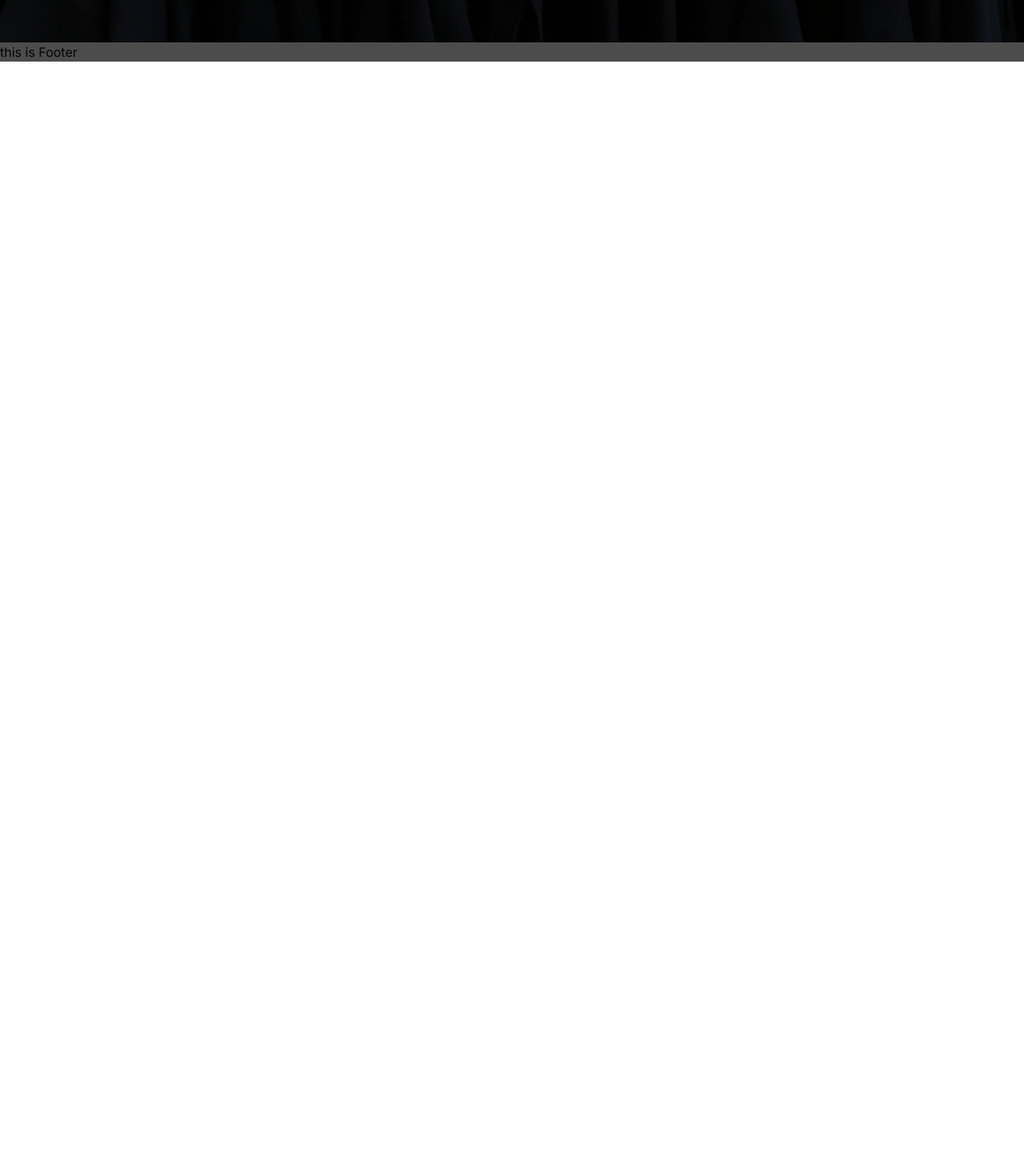
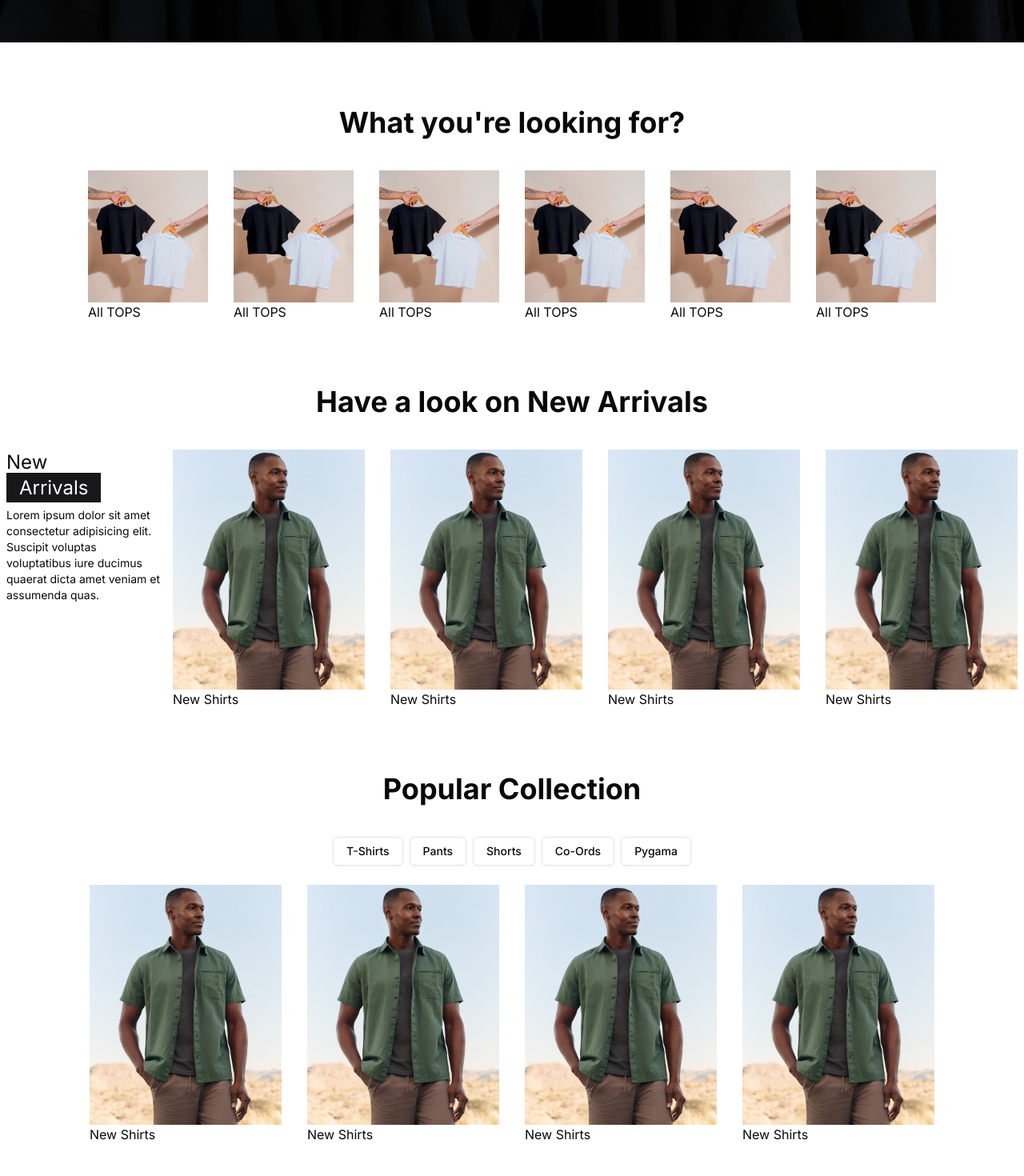
Before and after one commit to nitesh098suthar/business-tool, a Next.js app: page / in a window 1280 px wide. Shown: the part 800-2270 px from the top of the page at 80% size. Before the commit the page ends 877 px from the top, so only its background shows below. Built offline with nearby package versions, Linux system fonts and the light colour scheme.

Commit message:
2 sections added

```diff
--- a/app/layout.tsx
+++ b/app/layout.tsx
@@ -1,6 +1,7 @@
 import type { Metadata } from "next";
 import { Inter } from "next/font/google";
 import "./globals.css";
+import { ThemeProvider } from "@/components/ui/theme-provider";
 
 const inter = Inter({ subsets: ["latin"] });
 
@@ -16,7 +17,16 @@ export default function RootLayout({
 }>) {
   return (
     <html lang="en">
-      <body className={inter.className}>{children}</body>
+      <body className={inter.className}>
+        <ThemeProvider
+          attribute="class"
+          defaultTheme="system"
+          enableSystem
+          disableTransitionOnChange
+        >
+          {children}
+        </ThemeProvider>
+      </body>
     </html>
   );
 }
--- a/app/page.tsx
+++ b/app/page.tsx
@@ -1,10 +1,65 @@
-import Footer from "@/components/ui/footer";
-import Header from "@/components/ui/header";
+import { Button } from "@/components/ui/button";
+import Footer from "@/components/ui/myComponents/footer";
+import Header from "@/components/ui/myComponents/header";
 import Image from "next/image";
 import React from "react";
-
+const mainTypes = [
+  {
+    name: "All TOPS",
+    image: "/images/types.jpg",
+    price: "$444",
+  },
+  {
+    name: "All TOPS",
+    image: "/images/types.jpg",
+    price: "$444",
+  },
+  {
+    name: "All TOPS",
+    image: "/images/types.jpg",
+    price: "$444",
+  },
+  {
+    name: "All TOPS",
+    image: "/images/types.jpg",
+    price: "$444",
+  },
+  {
+    name: "All TOPS",
+    image: "/images/types.jpg",
+    price: "$444",
+  },
+  {
+    name: "All TOPS",
+    image: "/images/types.jpg",
+    price: "$444",
+  },
+];
+const newArrivals = [
+  {
+    name: "New Shirts",
+    image: "/images/new-arrivals.jpg",
+    price: "$444",
+  },
+  {
+    name: "New Shirts",
+    image: "/images/new-arrivals.jpg",
+    price: "$444",
+  },
+  {
+    name: "New Shirts",
+    image: "/images/new-arrivals.jpg",
+    price: "$444",
+  },
+  {
+    name: "New Shirts",
+    image: "/images/new-arrivals.jpg",
+    price: "$444",
+  },
+];
 const HomePage = () => {
   return (
+    <>
       <div className="relative top-0 left-0">
         <div className=" overflow-hidden">
           <div className="relative">
@@ -21,10 +76,101 @@ const HomePage = () => {
         <div className="absolute top-0 left-0 w-full">
           <Header />
         </div>
+      </div>
+      <div className="sectionOne my-20">
+        <h1 className="text-center text-4xl font-bold my-10">
+          What you&#39;re looking for?
+        </h1>
+        <div className="flex justify-center items-center flex-wrap gap-8">
+          {mainTypes.map((item, i) => {
+            return (
+              <div key={i} className="cursor-pointer">
+                <div>
+                  <Image
+                    src={item.image}
+                    width={150}
+                    height={150}
+                    alt="clothing-type"
+                  />
+                </div>
+                <h1>{item.name}</h1>
+              </div>
+            );
+          })}
+        </div>
+      </div>
+      <div className="sectionTwo my-20">
+        <h1 className="text-center text-4xl font-bold my-10">
+          Have a look on New Arrivals
+        </h1>
+        <div className="flex justify-center items-start gap-4">
+          <div className="w-[15vw]">
+            <h1 className="text-2xl ">
+              New <br />
+              <span className=" mt-2 bg-primary text-background py-1 px-4 text-2xl">
+                Arrivals
+              </span>
+            </h1>
+            <p className="text-sm mt-2">
+              Lorem ipsum dolor sit amet consectetur adipisicing elit. Suscipit
+              voluptas voluptatibus iure ducimus quaerat dicta amet veniam et
+              assumenda quas.
+            </p>
+          </div>
+          <div className="flex justify-center items-center flex-wrap gap-8">
+            {newArrivals.map((item, i) => {
+              return (
+                <div key={i} className="cursor-pointer">
+                  <div>
+                    <Image
+                      src={item.image}
+                      width={240}
+                      height={600}
+                      alt="new-arrivals"
+                    />
+                  </div>
+                  <h1>{item.name}</h1>
+                </div>
+              );
+            })}
+          </div>
+        </div>
+      </div>
+      <div className="sectionThree my-20">
+        <h1 className="text-center text-4xl font-bold my-10">
+          Popular Collection
+        </h1>
+        <div className="flex justify-center gap-2 my-6">
+          <Button variant={"outline"}>T-Shirts</Button>
+          <Button variant={"outline"}>Pants</Button>
+          <Button variant={"outline"}>Shorts</Button>
+          <Button variant={"outline"}>Co-Ords</Button>
+          <Button variant={"outline"}>Pygama</Button>
+        </div>
+        <div className="flex justify-center items-start gap-4">
+          <div className="flex justify-center items-center flex-wrap gap-8">
+            {newArrivals.map((item, i) => {
+              return (
+                <div key={i} className="cursor-pointer">
+                  <div>
+                    <Image
+                      src={item.image}
+                      width={240}
+                      height={600}
+                      alt="new-arrivals"
+                    />
+                  </div>
+                  <h1>{item.name}</h1>
+                </div>
+              );
+            })}
+          </div>
+        </div>
+      </div>
       <div>
         <Footer />
       </div>
-    </div>
+    </>
   );
 };
 
--- a/components/ui/header.tsx
+++ b/components/ui/myComponents/header.tsx
@@ -1,6 +1,6 @@
 import Image from "next/image";
 import React from "react";
-import { ModeToggle } from "./mode-toggle";
+import { ModeToggle } from "./ModeToggle";
 
 const Header = () => {
   return (
```
Also changed, not shown: components/ui/myComponents/ModeToggle.tsx (renamed from components/ui/mode-toggle.tsx), components/ui/myComponents/footer.tsx (renamed from components/ui/footer.tsx), public/images/new-arrivals.jpg (added), public/images/types.jpg (added). Lines whose indentation alone changed are shown as unchanged.
